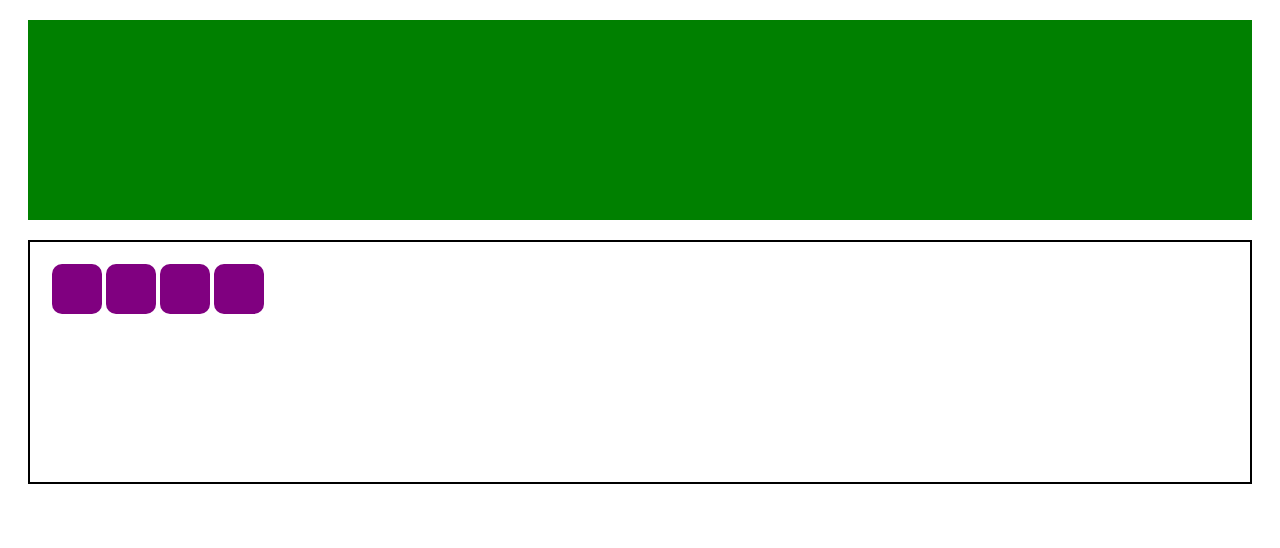
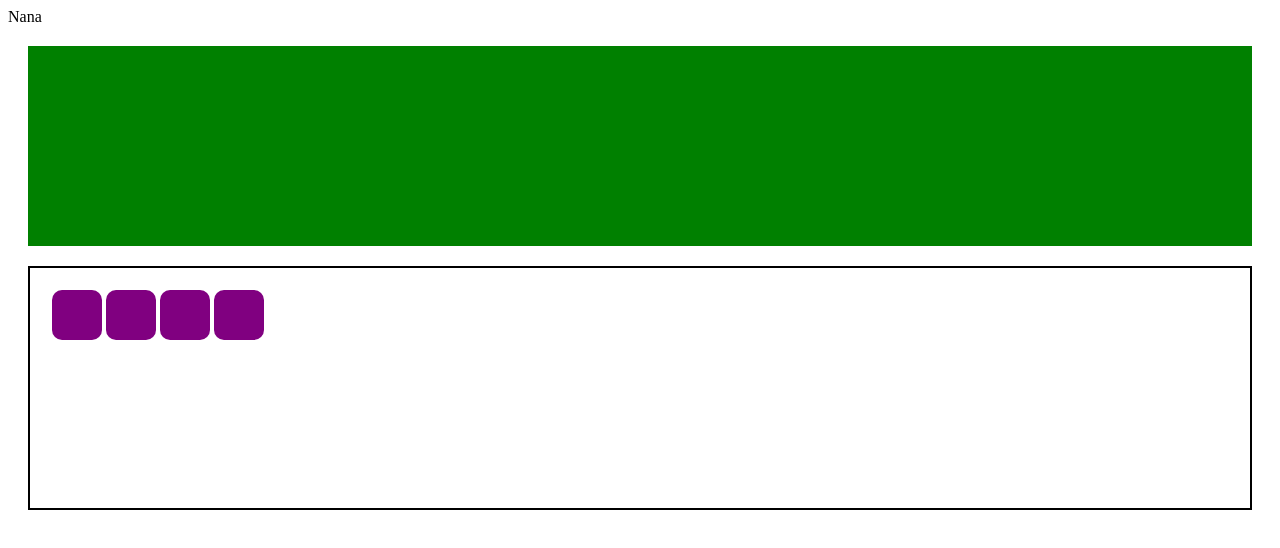
Before and after one commit to Thanyarat19/thanyarat19.github.io, a plain HTML site: page index.html in a window 1280 px wide. Drawn offline with Linux system fonts and the light colour scheme.

Commit message:
Update index.html

```diff
--- a/index.html
+++ b/index.html
@@ -5,6 +5,7 @@
         <title>Flexbox example</title>
     </head>
     <body>
+        Nana
         <div class="section"></div>
         <div id="flex-container">
         <div class="flex-item"></div>
```
